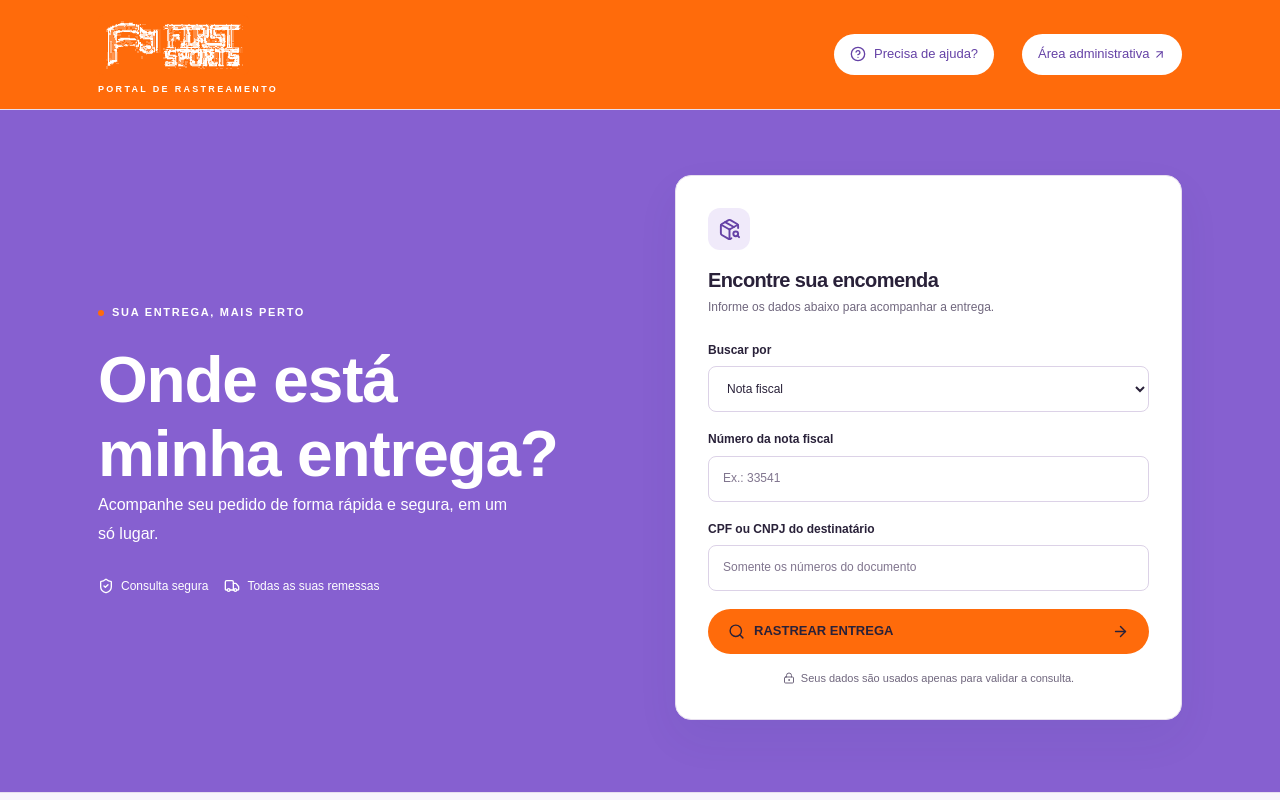
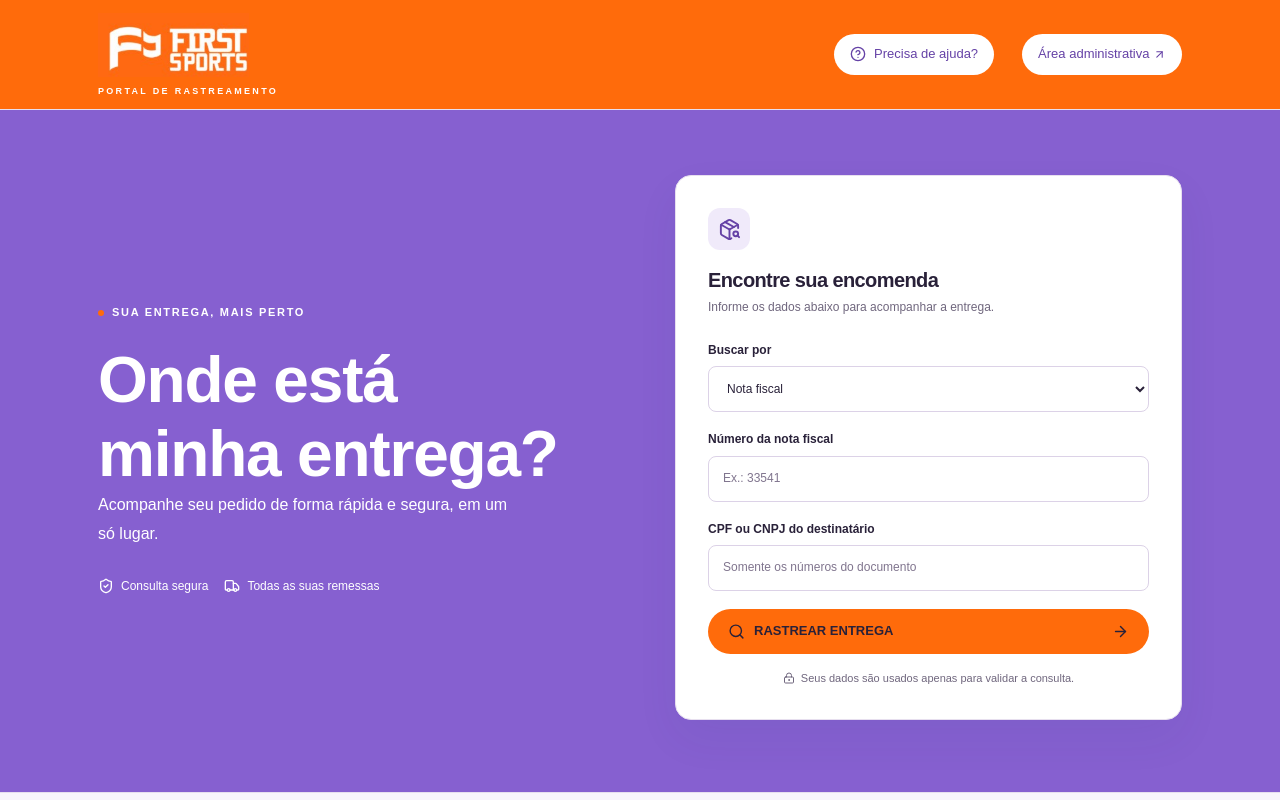
Before and after one commit to marciolcfeijo-jpg/firstsports-tracking, a Next.js app: page / in a window 1280 px wide. Shown: the top 800 px of the page. Built offline with nearby package versions, Linux system fonts and the light colour scheme.

Commit message:
Aplica o logo laranja original da First Sports

```diff
--- a/src/app/globals.css
+++ b/src/app/globals.css
@@ -98,11 +98,9 @@ p {
   line-height: 1;
 }
 .brand-logo {
+  display: block;
   width: clamp(114px, 29vw, 151px);
-  padding: 6px;
-  isolation: isolate;
-  background: var(--brand-orange);
-  border-radius: 6px;
+  height: auto;
 }
 .logo-art {
   position: relative;
@@ -112,10 +110,6 @@ p {
   position: absolute;
   max-width: none;
   height: auto;
-}
-.brand-logo img {
-  filter: grayscale(1) invert(1) brightness(83) contrast(1.6);
-  mix-blend-mode: screen;
 }
 .brand small {
   display: block;
--- a/src/components/brand-logos.tsx
+++ b/src/components/brand-logos.tsx
@@ -8,14 +8,6 @@ type LogoArtwork = {
   height: number;
   // Frame the visible artwork within the whitespace of the supplied JPEG.
   frame: [left: number, top: number, width: number, height: number];
-};
-
-const firstSports: LogoArtwork = {
-  name: "First Sports",
-  file: "first-sports",
-  width: 246,
-  height: 104,
-  frame: [28, 19, 196, 68],
 };
 
 const partners: LogoArtwork[] = [
@@ -49,22 +41,14 @@ const partners: LogoArtwork[] = [
   },
 ];
 
-function LogoArt({
-  artwork,
-  main = false,
-}: {
-  artwork: LogoArtwork;
-  main?: boolean;
-}) {
+function LogoArt({ artwork }: { artwork: LogoArtwork }) {
   const [left, top, width, height] = artwork.frame;
   return (
     <div
       className="logo-art"
       style={{
         aspectRatio: width / height,
-        width: main
-          ? "100%"
-          : `min(100%, ${Math.min(114, (width / height) * 46)}px)`,
+        width: `min(100%, ${Math.min(114, (width / height) * 46)}px)`,
       }}
     >
       <Image
@@ -72,7 +56,6 @@ function LogoArt({
         alt={artwork.name}
         width={artwork.width}
         height={artwork.height}
-        loading={main ? "eager" : undefined}
         unoptimized
         style={{
           width: `${(artwork.width / width) * 100}%`,
@@ -91,9 +74,15 @@ export function Brand({ admin = false }: { admin?: boolean }) {
       href={admin ? "/admin" : "/"}
       aria-label={admin ? "First Sports — painel" : "First Sports — início"}
     >
-      <div className="brand-logo">
-        <LogoArt artwork={firstSports} main />
-      </div>
+      <Image
+        className="brand-logo"
+        src="/brands/first-sports.jpg"
+        alt="First Sports"
+        width={227}
+        height={97}
+        loading="eager"
+        unoptimized
+      />
       <small>{admin ? "GESTÃO DE ENTREGAS" : "PORTAL DE RASTREAMENTO"}</small>
     </Link>
   );
```
Also changed, not shown: public/brands/first-sports.jpg.
